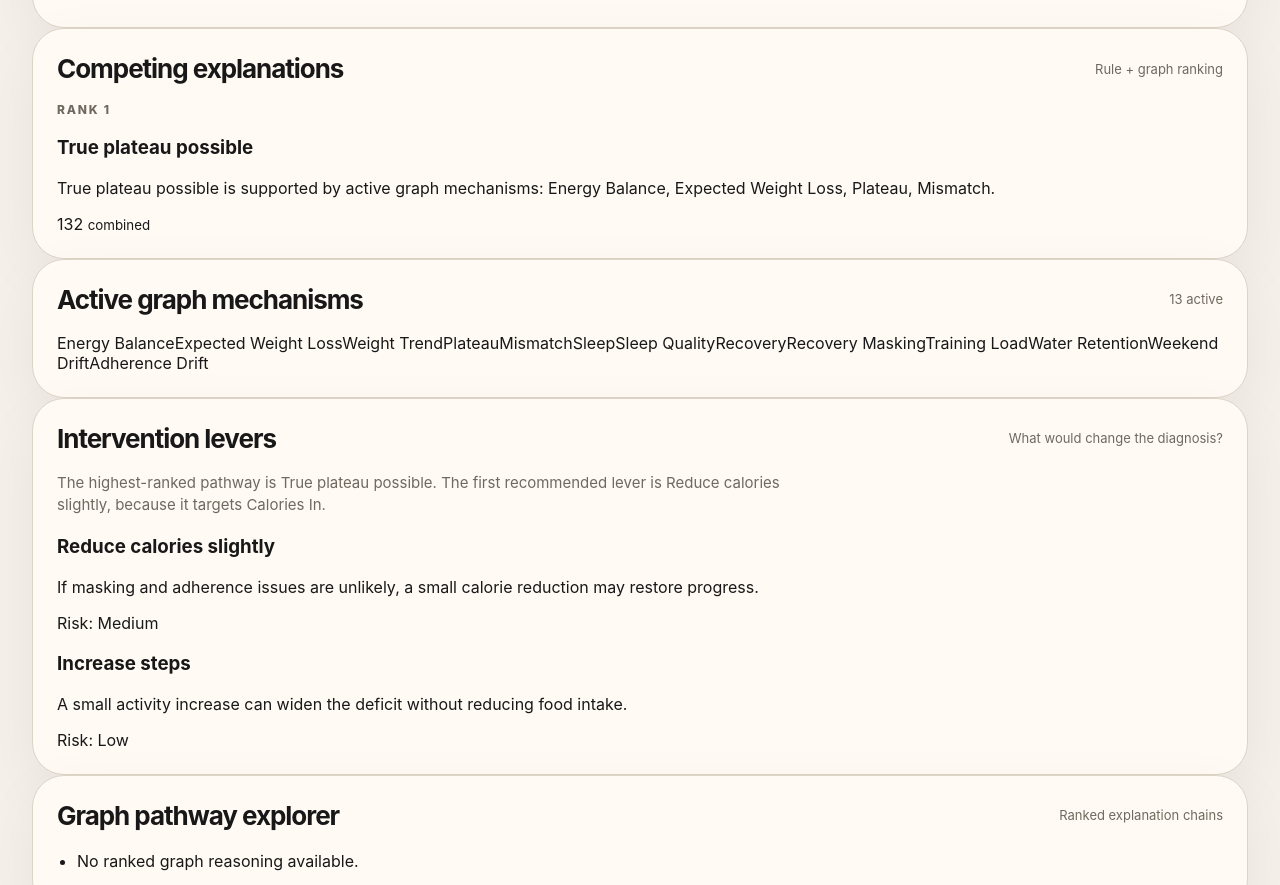
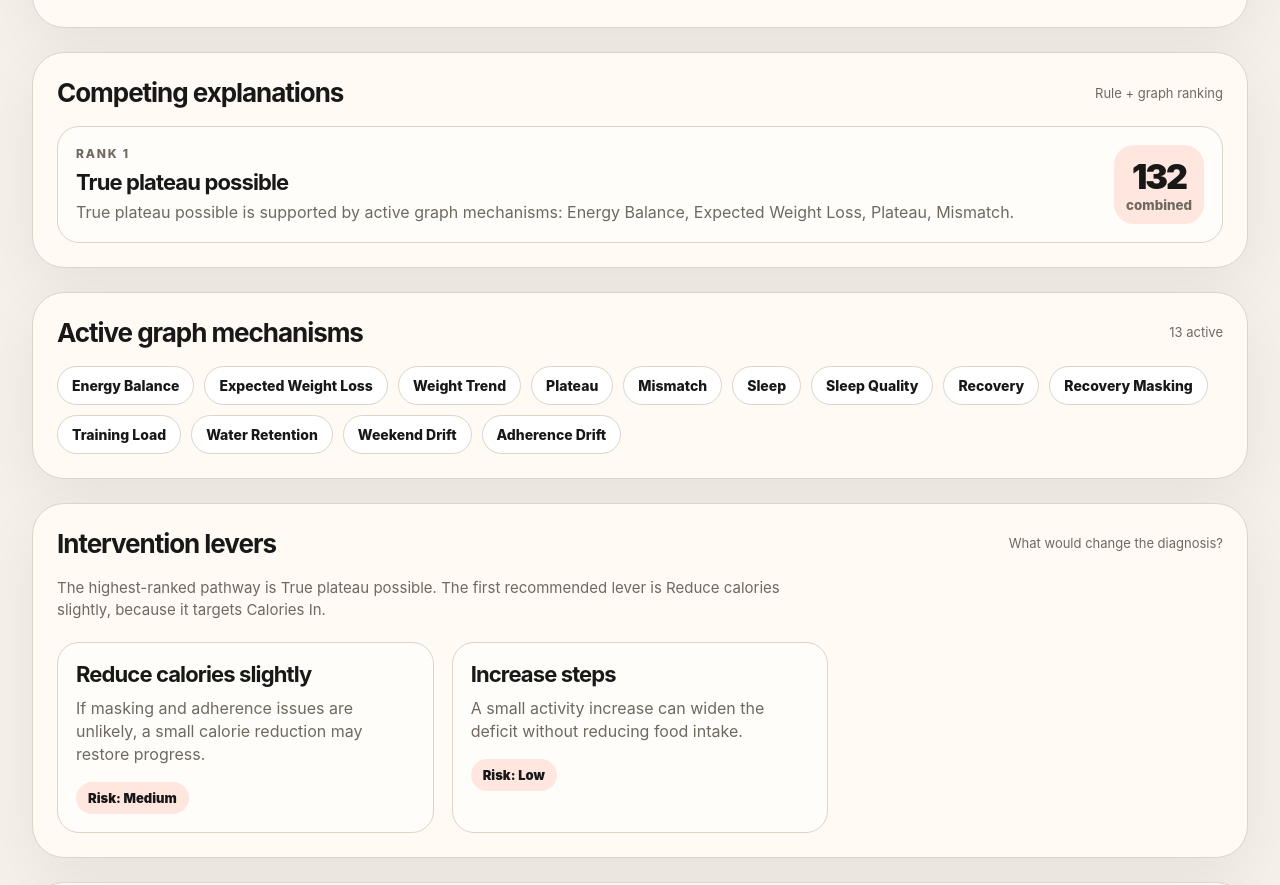
Before and after one commit to JoshHarrigan94/Fat-Loss-Diagnositic-Graph, a website with bundled scripts: page app/index.html in a window 1280 px wide. Shown: the part 5997-6882 px from the top of the page. Built offline with nearby package versions, Linux system fonts and the light colour scheme.

Commit message:
Update styles.css

```diff
--- a/app/css/styles.css
+++ b/app/css/styles.css
@@ -786,3 +786,126 @@ body {
     min-width: 680px;
   }
 }
+
+/* Phase 3 graph utility sections */
+
+.graph-utility-panel {
+  margin-bottom: 24px;
+}
+
+.explanation-list {
+  display: grid;
+  gap: 14px;
+  margin-top: 18px;
+}
+
+.explanation-card {
+  display: flex;
+  justify-content: space-between;
+  gap: 18px;
+  padding: 18px;
+  border-radius: var(--radius-md);
+  background: #ffffff99;
+  border: 1px solid var(--border);
+}
+
+.explanation-card h3 {
+  margin: 6px 0;
+  font-size: 22px;
+  letter-spacing: -0.04em;
+}
+
+.explanation-card p {
+  margin: 0;
+  color: var(--muted);
+  line-height: 1.45;
+}
+
+.score-stack {
+  min-width: 90px;
+  display: grid;
+  place-items: center;
+  align-content: center;
+  border-radius: 20px;
+  background: var(--accent-soft);
+  color: var(--text);
+}
+
+.score-stack span {
+  font-size: 34px;
+  font-weight: 900;
+  letter-spacing: -0.06em;
+}
+
+.score-stack small {
+  color: var(--muted);
+  font-weight: 800;
+}
+
+.mechanism-tags {
+  display: flex;
+  flex-wrap: wrap;
+  gap: 10px;
+  margin-top: 16px;
+}
+
+.mechanism-tags span {
+  padding: 10px 14px;
+  border-radius: 999px;
+  background: #ffffff;
+  border: 1px solid var(--border);
+  font-size: 14px;
+  font-weight: 800;
+  color: var(--text);
+}
+
+.intervention-grid {
+  display: grid;
+  grid-template-columns: repeat(3, 1fr);
+  gap: 18px;
+  margin-top: 20px;
+}
+
+.intervention-card {
+  padding: 18px;
+  border-radius: var(--radius-md);
+  background: #ffffff99;
+  border: 1px solid var(--border);
+}
+
+.intervention-card h3 {
+  margin: 0 0 10px;
+  font-size: 22px;
+  letter-spacing: -0.04em;
+}
+
+.intervention-card p {
+  margin: 0 0 16px;
+  color: var(--muted);
+  line-height: 1.45;
+}
+
+.intervention-card span {
+  display: inline-flex;
+  padding: 8px 12px;
+  border-radius: 999px;
+  background: var(--accent-soft);
+  color: var(--text);
+  font-size: 13px;
+  font-weight: 900;
+}
+
+@media (max-width: 1024px) {
+  .intervention-grid {
+    grid-template-columns: 1fr;
+  }
+
+  .explanation-card {
+    flex-direction: column;
+  }
+
+  .score-stack {
+    width: 100%;
+    min-height: 90px;
+  }
+}
```
